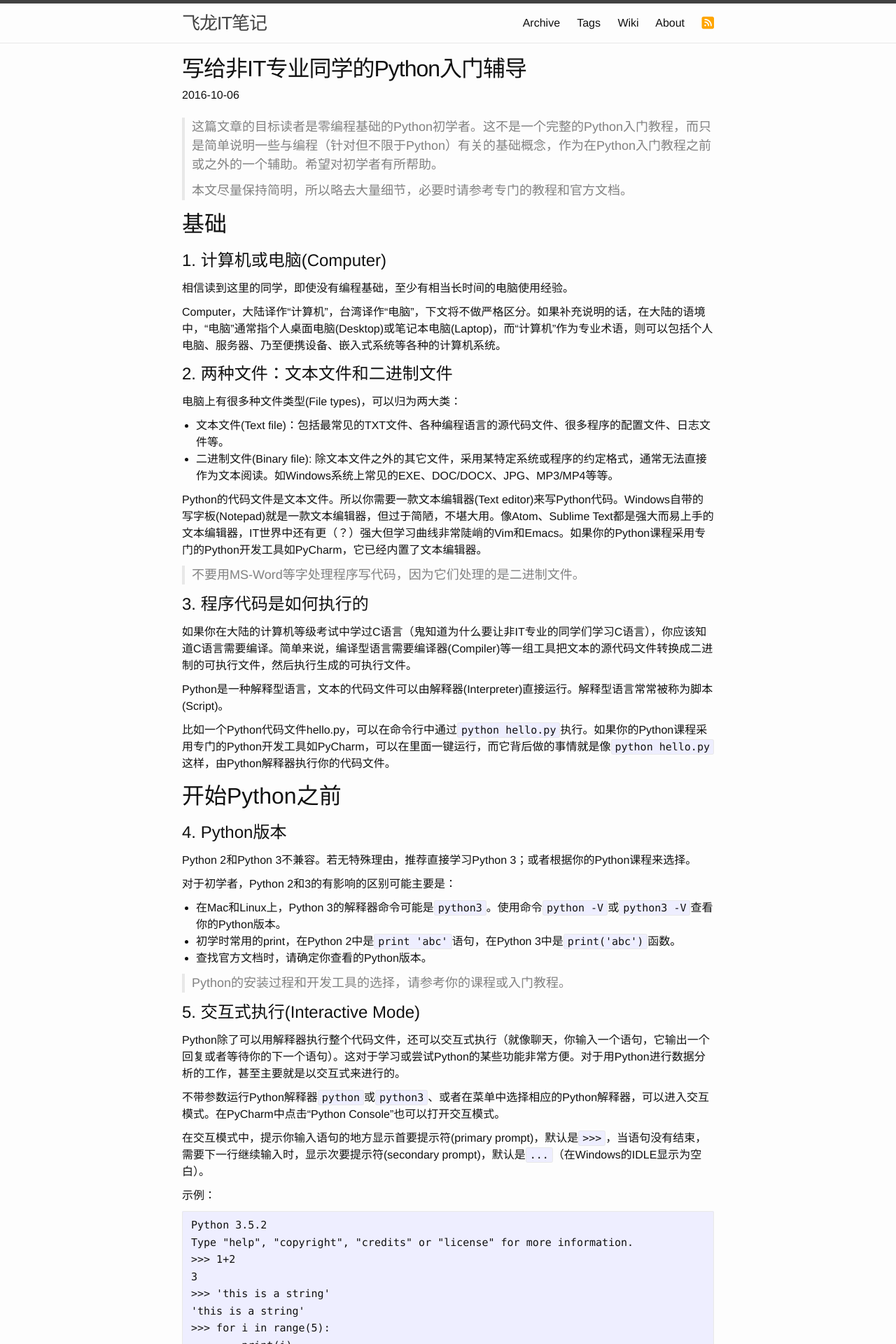
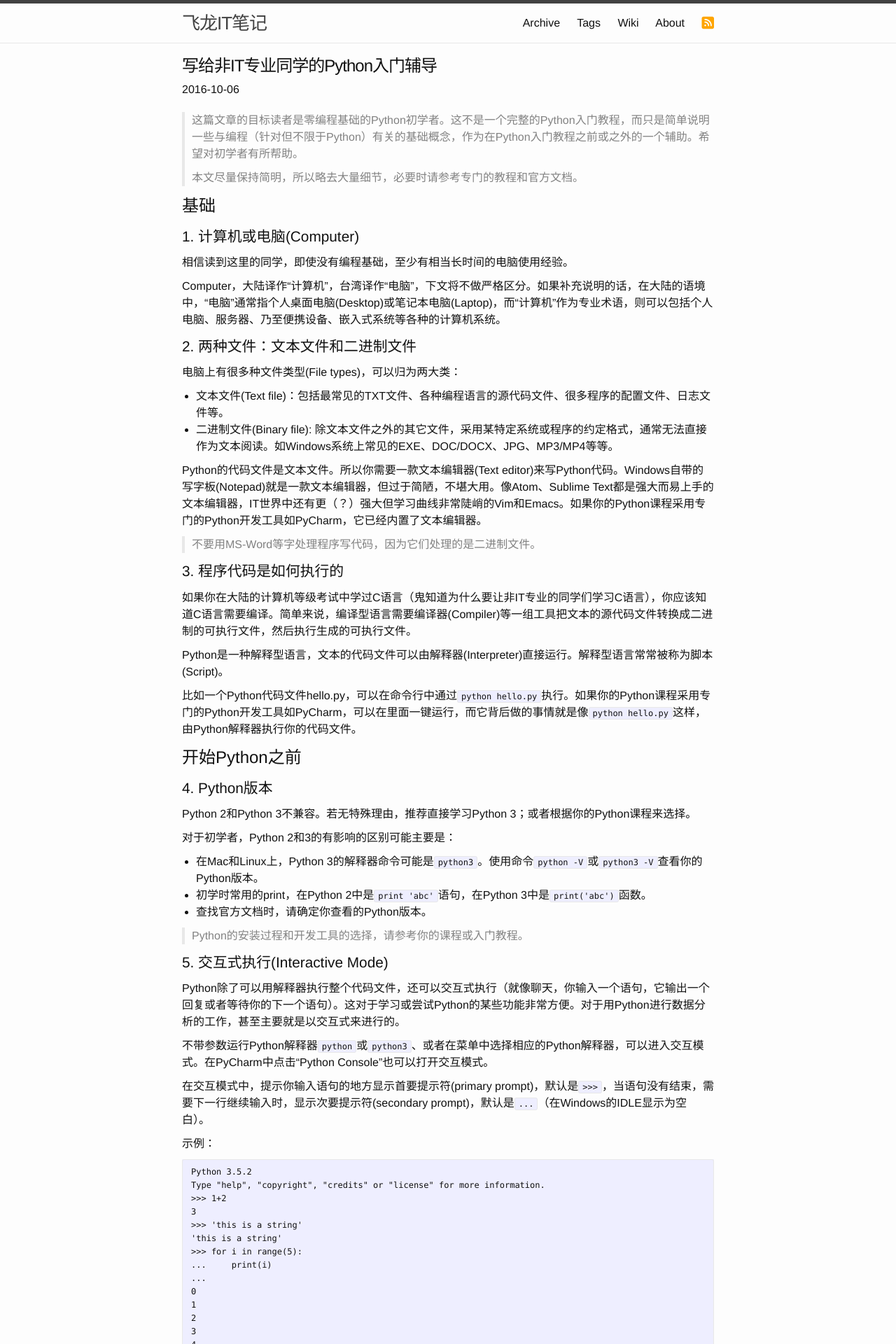
Before and after one commit to flniu/flniu.github.io, a Jekyll site: the page built from _posts/2016-10-06-python-abc-for-non-programmers.md, in a window 1280 px wide. Shown: the top 1920 px of the page at 70% size. Built offline with Jekyll 4.4.1, drawn with Linux system fonts in a browser that asks for light colours; nearby versions of some CDN libraries.

Commit message:
change font-size

```diff
--- a/_sass/_base.scss
+++ b/_sass/_base.scss
@@ -85,11 +85,11 @@ h1, h2, h3, h4, h5, h6 {
     font-weight: $base-font-weight;
 }
 
-h1 { font-size: $base-font-size-2x; }
-h2 { font-size: $base-font-size * 1.75; }
-h3 { font-size: $base-font-size * 1.5; }
-h4 { font-size: $base-font-size * 1.25; }
-h5 { font-size: $base-font-size * 1.125; }
+h1 { font-size: $base-font-size * 1.5; }
+h2 { font-size: $base-font-size * 1.4; }
+h3 { font-size: $base-font-size * 1.3; }
+h4 { font-size: $base-font-size * 1.2; }
+h5 { font-size: $base-font-size * 1.1; }
 h6 { font-size: $base-font-size; }
 
 
@@ -120,7 +120,6 @@ blockquote {
     color: $grey-color;
     border-left: 4px solid $grey-color-light;
     padding-left: $spacing-unit / 2;
-    font-size: 18px;
 
     > :last-child {
         margin-bottom: 0;
@@ -134,7 +133,7 @@ blockquote {
  */
 pre,
 code {
-    font-size: 15px;
+    font-size: 0.75rem;
     border: 1px solid $grey-color-light;
     border-radius: 3px;
     background-color: #eef;
--- a/_sass/_layout.scss
+++ b/_sass/_layout.scss
@@ -184,7 +184,7 @@
 }
 
 .post-title {
-    font-size: $base-font-size-2x;
+    font-size: 24px;
     letter-spacing: -1px;
     line-height: 1;
 }
--- a/css/main.scss
+++ b/css/main.scss
@@ -10,7 +10,6 @@ $base-font-family: "Helvetica Neue", Helvetica, Arial, sans-serif;
 $base-font-size:   16px;
 $base-font-weight: 400;
 $small-font-size:  $base-font-size * 0.875;
-$base-font-size-2x: $base-font-size * 2;
 $base-line-height: 1.5;
 
 $spacing-unit:     20px;
```
